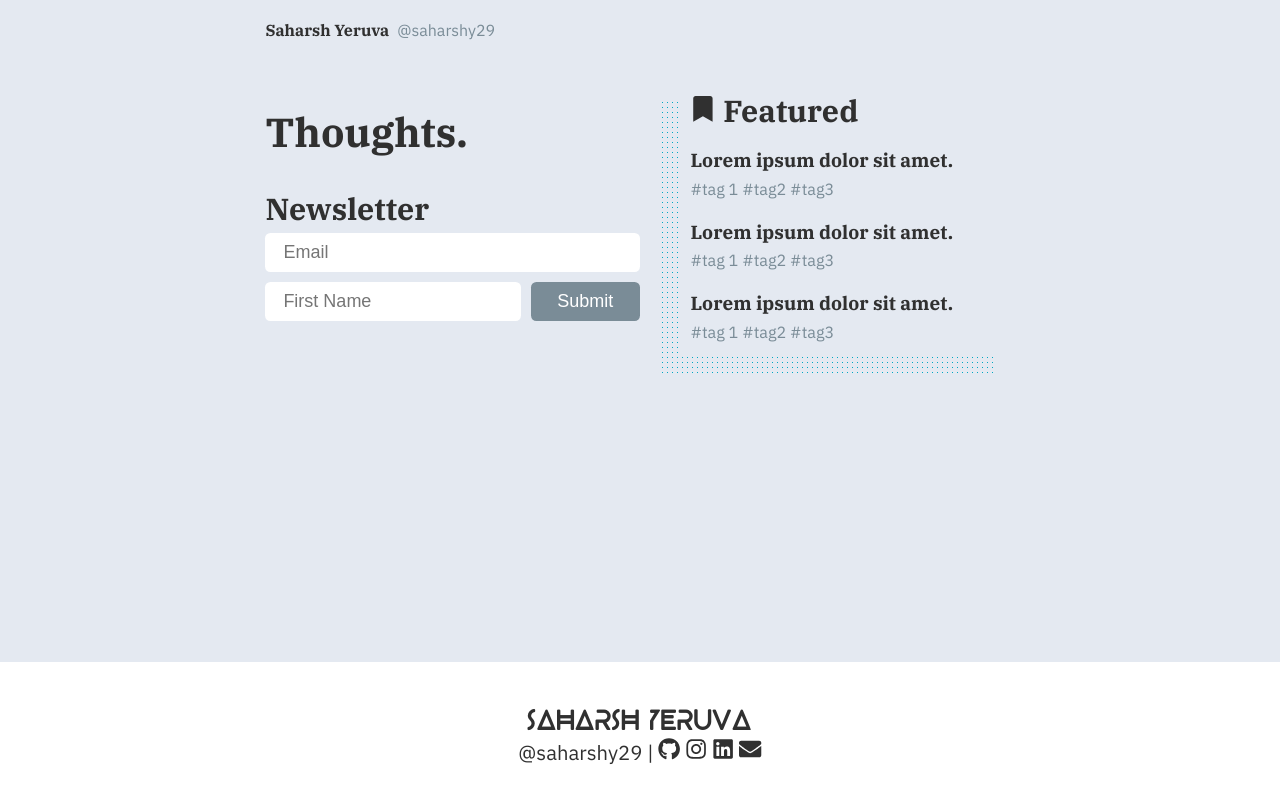
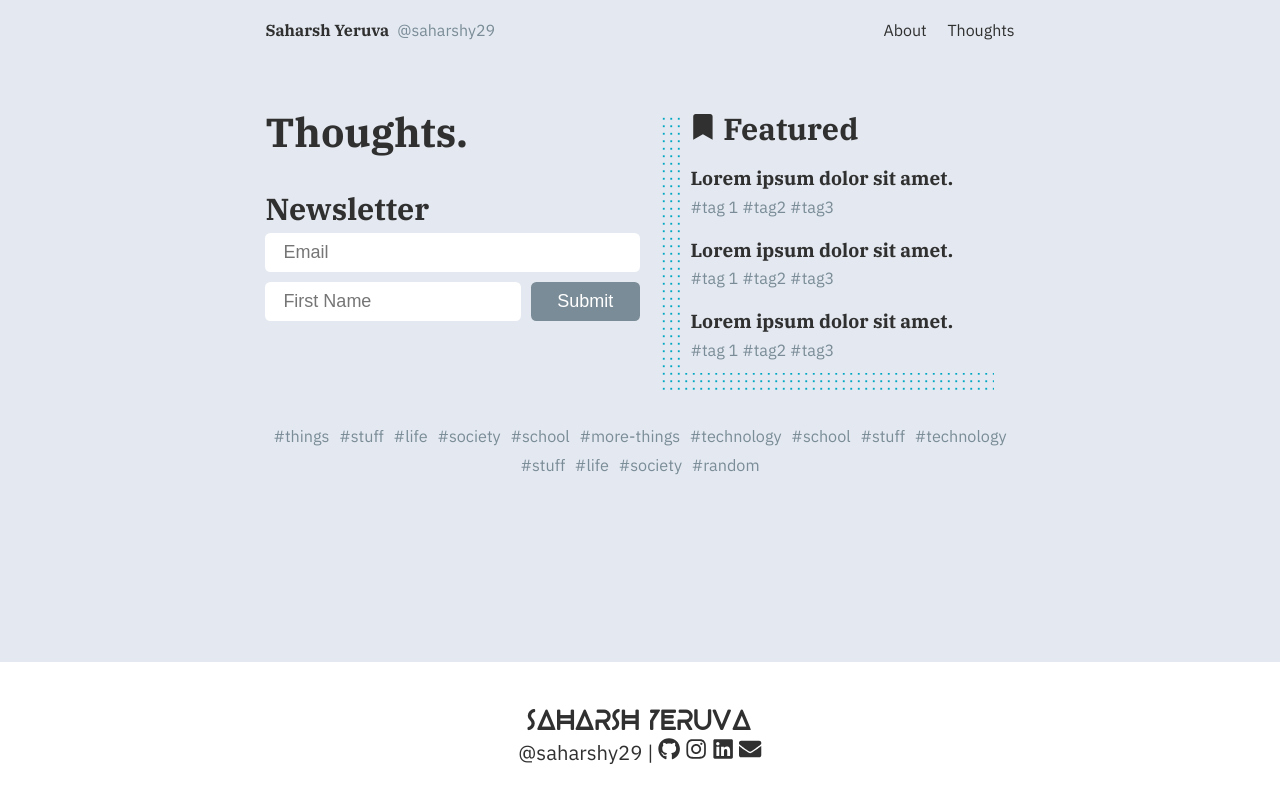
Before and after one commit to saharshxyz/site, a Next.js app: page /blog in a window 1280 px wide. Built offline with nearby package versions, Linux system fonts and the light colour scheme.

Commit message:
Added tag list

```diff
--- a/components/Blog/Featured.module.scss
+++ b/components/Blog/Featured.module.scss
@@ -2,13 +2,17 @@
 @use 'styles/breakpoints';
 @use 'styles/functions' as *;
 
-$radial-size: 0.5px;
+$radial-size: 0.75px;
 
 .root {
   margin: 1em;
   margin-top: 0;
   background-image: radial-gradient(colors.$primary $radial-size, transparent $radial-size);
-  background-size: css-calc(10 * $radial-size) css-calc(10 * $radial-size);
+	background-size: css-calc(10 * $radial-size) css-calc(10 * $radial-size);
+
+	@media (max-width: breakpoints.$tablet) {
+		margin-top: 1em;
+  }
 }
 
 .wrapper {
@@ -16,7 +20,7 @@ $radial-size: 0.5px;
 	transform: translate(20px, -20px);
 	padding-left: 0.5em;
 	padding-bottom: 0.5em;
-	padding-top: 7px;
+	padding-top: 10px;
 }
 
 .icon {
--- a/components/Blog/Header.module.scss
+++ b/components/Blog/Header.module.scss
@@ -11,3 +11,7 @@
 		flex-direction: column;
   }
 }
+
+.wrapper:nth-of-type(2) {
+  padding-top: 15px;
+}
--- /dev/null
+++ b/components/Blog/Tags.module.scss
@@ -0,0 +1,22 @@
+@use 'styles/colors';
+
+.root {
+  display: flex;
+  justify-content: center;
+  flex-wrap: wrap;
+  margin: 0.5em 0;
+  font-size: 0.8em;
+}
+
+.root * {
+  margin: 0.1em 0.3em;
+  color: colors.$gray;
+
+  &:visited {
+    color: colors.$gray;
+  }
+
+  &:hover {
+    color: colors.$primary;
+  }
+}
--- /dev/null
+++ b/components/Blog/Tags.tsx
@@ -0,0 +1,24 @@
+import tags from './Tags.module.scss';
+
+const Tags = () => {
+  return (
+    <div className={tags.root}>
+      <a href="#">#things</a>
+      <a href="#">#stuff</a>
+      <a href="#">#life</a>
+      <a href="#">#society</a>
+      <a href="#">#school</a>
+      <a href="#">#more-things</a>
+      <a href="#">#technology</a>
+      <a href="#">#school</a>
+      <a href="#">#stuff</a>
+      <a href="#">#technology</a>
+      <a href="#">#stuff</a>
+      <a href="#">#life</a>
+      <a href="#">#society</a>
+      <a href="#">#random</a>
+    </div>
+  );
+};
+
+export default Tags;
--- a/components/Nav.tsx
+++ b/components/Nav.tsx
@@ -12,20 +12,20 @@ const Nav = () => {
           @saharshy29
         </a>
       </div>
-      {/* <div className={nav.group}>
+      <div className={nav.group}>
         <Link href="/">
           <a className={nav.link}>About</a>
         </Link>
         <Link href="/thoughts">
           <a className={nav.link}>Thoughts</a>
         </Link>
-        <Link href="/projects">
+        {/* <Link href="/projects">
           <a className={nav.link}>Projects</a>
         </Link>
         <Link href="/story">
           <a className={nav.link}>Story</a>
-        </Link>
-      </div> */}
+        </Link> */}
+      </div>
     </div>
   );
 };
--- a/pages/blog/index.tsx
+++ b/pages/blog/index.tsx
@@ -1,10 +1,12 @@
 import Layout from '../../components/Layouts/Layout';
 import Header from '../../components/Blog/Header';
+import Tags from '../../components/Blog/tags'
 
 const Home = () => {
   return (
     <Layout>
       <Header />
+      <Tags />
     </Layout>
   );
 };
```
